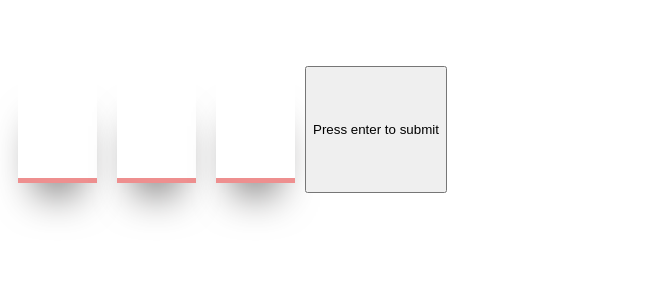
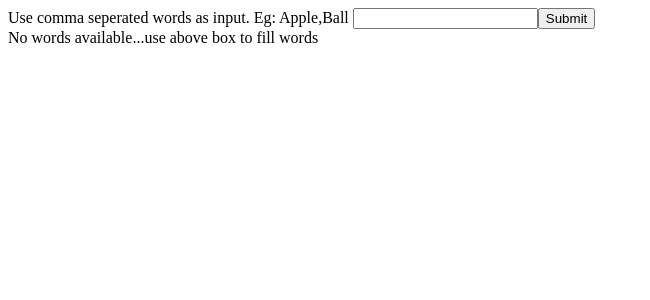
Before and after one commit to PavanNiddapu/word-game, a React (Create React App) app: page / in a window 1280 px wide. Shown: the top 300 px of the page, without its empty margins (0-650 px from the left). Built offline with nearby package versions, Linux system fonts and the light colour scheme; the HTML template or start-up script is replaced by a standard one.

Commit message:
Lalith | Use local storage for updating the words

```diff
--- a/src/App.js
+++ b/src/App.js
@@ -6,8 +6,59 @@ import PlayWord from './component/PlayWord';
 function App() {
 
   const aWord = "Cat";
+  const getStorage = () => {
+    return localStorage.getItem('words')
+  }
+  const getStorageAsArray = () => {
+    if (getStorage()) {
+      return [...getStorage().split(",")]
+    }
+    return []
+  }
+  const [words, setWords] = useState(getStorageAsArray())
+  const [csv, setCsv] = useState()
+
+  const setStorage = (item) => {
+    if (!getStorage()) {
+      localStorage.setItem('words', item)
+    } else {
+      localStorage.setItem('words', `${getStorage()},${item}`)
+    }
+  }
+
+  const initStorage = (item) => {
+    localStorage.setItem('words', item)
+  }
+
+  const popLastStorageItem = () => {
+    if (getStorage()) {
+      let storageArray = getStorage().split(",")
+      storageArray.pop()
+      initStorage(storageArray.join(","))
+    }
+  }
+
+
+  const setCSVInput = () => {
+    if (csv) {
+      setStorage(csv)
+      setWords(getStorage().split(","))
+    }
+  }
+
+  const onNextHandler = () => {
+    popLastStorageItem()
+    window.location.reload(false)
+  }
+
   return (<div className=''>
-    <PlayWord aWord={aWord} />
+    <form id="form1" onSubmit={setCSVInput}>
+      <label>Use comma seperated words as input. Eg: Apple,Ball </label>
+      <input type="text" onChange={event => setCsv(event.target.value)} />
+      <input type='submit' value="Submit" />
+    </form>
+    {words.length == 0 && <label>No words available...use above box to fill words</label>}
+    {words.length > 0 && <PlayWord aWord={words.pop()} doNext={onNextHandler} />}
   </div>);
 }
 
@@ -18,5 +69,11 @@ export default App;
 // Type the word in the N box of the original word and click on submit - Done
 // Validate the word with the flashed word - Done
 // Take a word at random from an array of words and do the above process
+  // - Form to take csv of words - Done
+  // - On Submit of form set the csv to local storage - Done
+  // - display PlayWord if there is min a word in local storage - Done
+  // - Pop the word from local storage and display - Done
+  // - Only set storage if the csv lenght is greater than 0 - Done
+// In case of wrong answer show a retry button
 // Have timer for the flash and display the numbers 3
 // Have proper coloring
--- a/src/component/PlayWord.js
+++ b/src/component/PlayWord.js
@@ -20,12 +20,16 @@ const PlayWord = (props) => {
         }
     }
 
+    const playNextWord = () => {
+        props.doNext()
+    }
+
     return (
         <div className=''>
             <div className='flash'>{props.aWord} </div>
 
             {!enteredWord && <WordForm word={props.aWord} validate={validateOnSubmit} />}
-            {isWordValid && <div>Correct</div>}
+            {isWordValid && <div>Correct<button onClick={playNextWord} >Next Word</button> </div>}
             {enteredWord && !isWordValid && <WrongWord enteredWord={enteredWord} aWord={props.aWord} />}
         </div>
     )
```
